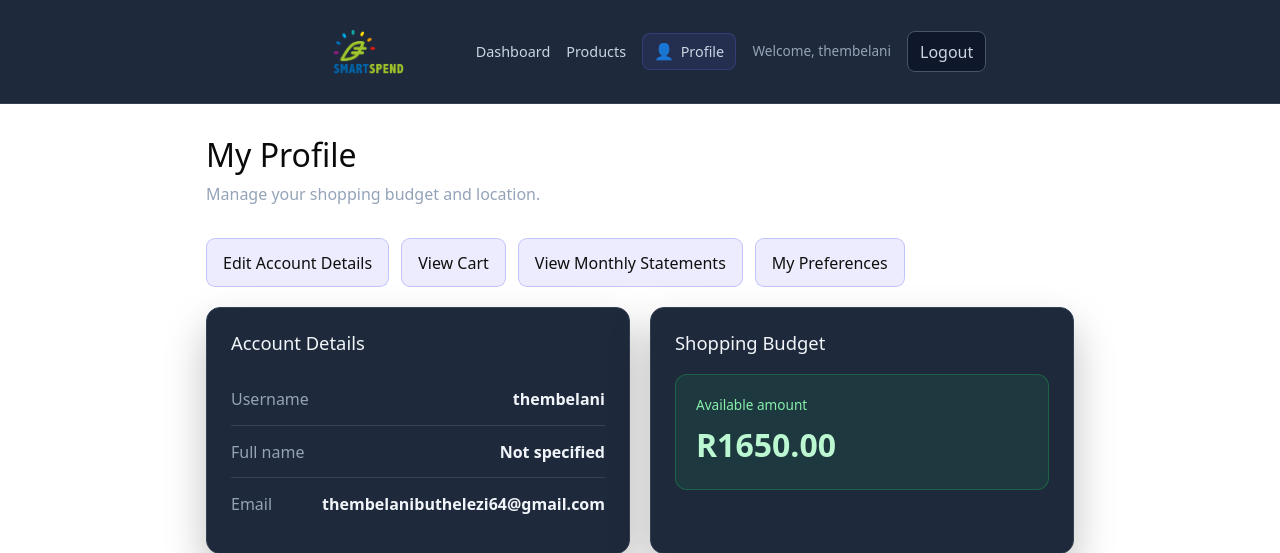
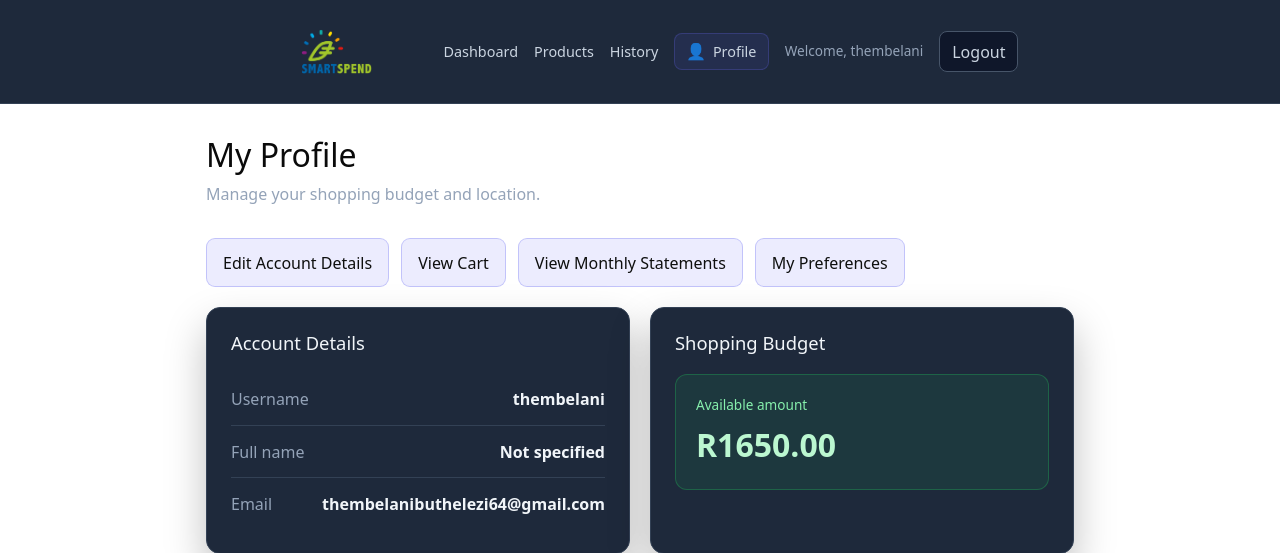
Before and after one commit to ThembelaniProject/AI-Shopping-Project, a Django app: page /accounts/profile/ in a window 1280 px wide. Shown: the top 553 px of the page. Run offline with Django 5.2, Linux system fonts and the light colour scheme; a user stored in the database is signed in; data comes from the database, SQL or seed files in the repository; parts of the project's set-up code (start-up, migrations or seed data) failed here and were passed over.

Commit message:
Add purchase history navigation

```diff
--- a/templates/includes/navbar.html
+++ b/templates/includes/navbar.html
@@ -19,6 +19,10 @@
 
             <a href="{% url 'products:search' %}">
                 Products
+            </a>
+
+            <a href="{% url 'shopping:purchase_history' %}">
+                History
             </a>
 
             {% if user.is_authenticated %}
```
